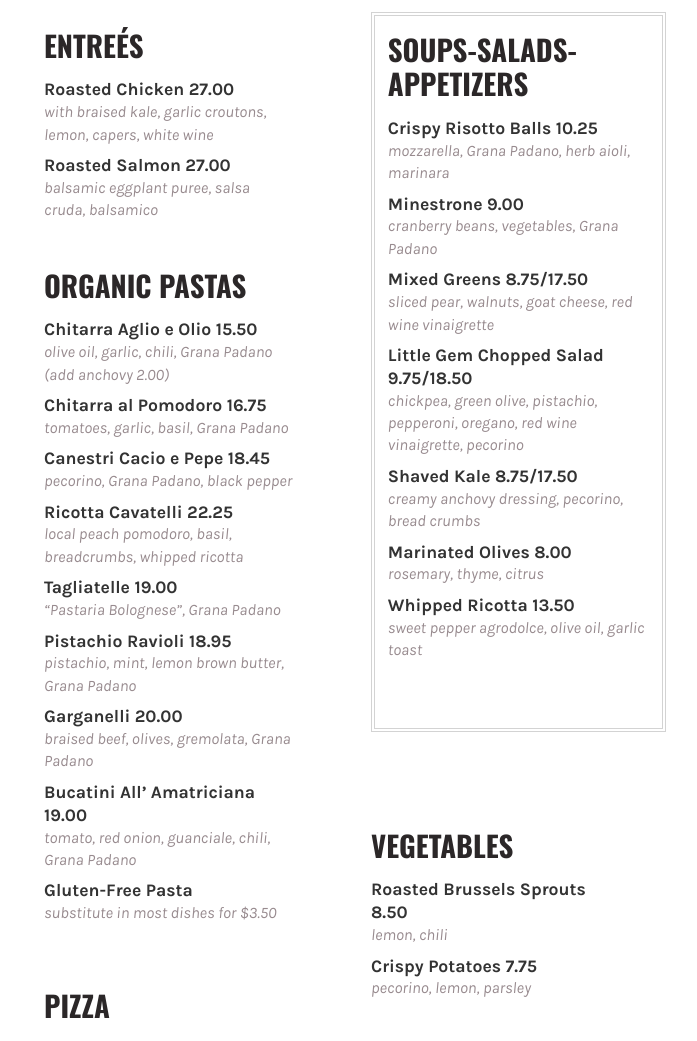
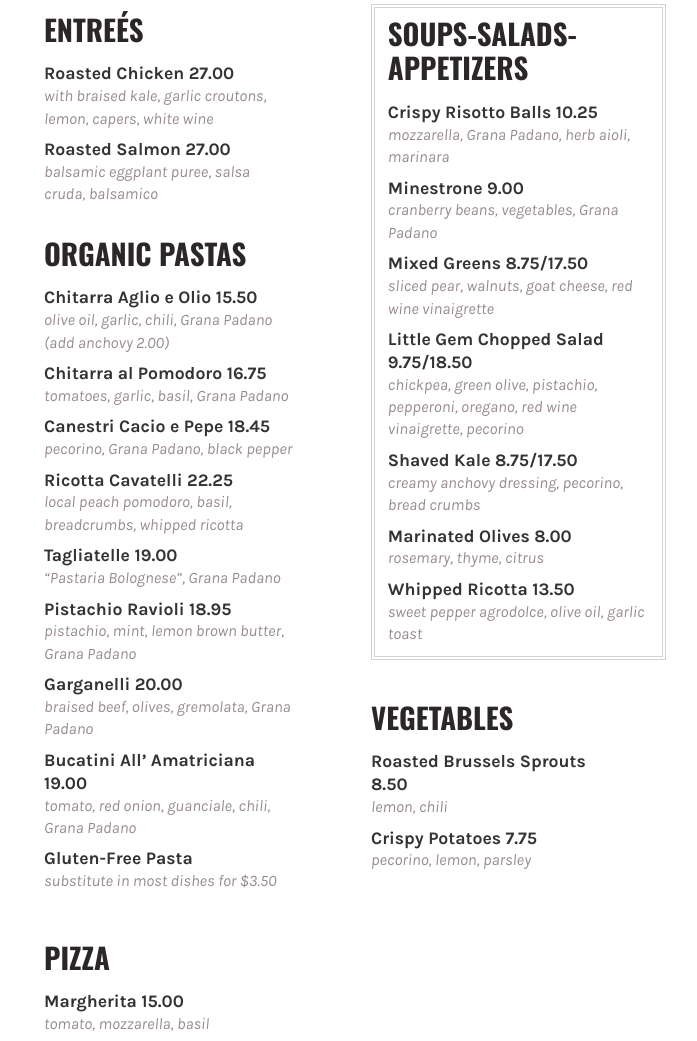
Before and after one commit to jdm952/pastaria-case-study, a plain HTML site: page index.html in a window 1280 px wide. Shown: the part 3151-4192 px from the top of the page, 516-1213 px from the left. Drawn offline with nearby package versions, Linux system fonts and the light colour scheme.

Commit message:
positioned dinner menu items

```diff
--- a/css/main.css
+++ b/css/main.css
@@ -543,32 +543,49 @@ a .menus__list-active:hover, a .menus__list-item:hover {
 .menu__section {
     display: grid;
     grid-template-columns: repeat(2, 1fr);
-    grid-template-rows: repeat(23, 80px);
+    grid-template-rows: 3.5rem repeat(8, 5rem) 1rem repeat(14, 5rem) 1rem;
     padding-left: 1rem;
     padding-top: 1rem;
 }
 
 .entrees {
     grid-column: 1;
+    grid-row: 2 / 5;
+    position: relative;
+    top: 1rem;
 }
 
 .pastas {
-    grid-row: 5 / 13;
+    grid-row: 5 / 14;
 }
 
 .pizzas {
     grid-column: 1;
-    grid-row: 14 / 22;
+    grid-row: 15;
+    position: relative;
+    top: -2rem;
 }
 
 .soups {
     grid-column: 2;
     grid-row: 2 / 11;
+    position: relative;
+    top: 1rem;
 }
 
 .vegetables {
     grid-column: 2;
     grid-row: 12;
+    position: relative;
+    top: -2rem;
+}
+
+.certificate {
+    grid-column: 1;
+    grid-row: 23 / 26;
+    background-image: url(https://eatpastaria.com/stlouis/wp-content/themes/pastaria/images/gift-cert-orb.png);
+    background-repeat: no-repeat;
+    margin-left: 3rem;
 }
 
 .menu__dinner-section {
@@ -584,7 +601,7 @@ a .menus__list-active:hover, a .menus__list-item:hover {
     color: var(--gray-black);
     font-size: 1.8rem;
     margin: 0;
-    padding: 1rem 0 .5rem 0;
+    padding: .5rem 0 .5rem 0;
     line-height: 1.2;
 }
 
--- a/index.html
+++ b/index.html
@@ -282,6 +282,7 @@
                             <p class="menu__item-description">pecorino, lemon, parsley</p>
                         </div>
                     </section> <!--vegetables-->
+                    <a class="certificate" href="https://www.toasttab.com/pastariastl/giftcards"> </a>
                 </section> <!--menu__section-->
             </section> <!--menu__dinner-->
         </section> <!--menus-->
```
